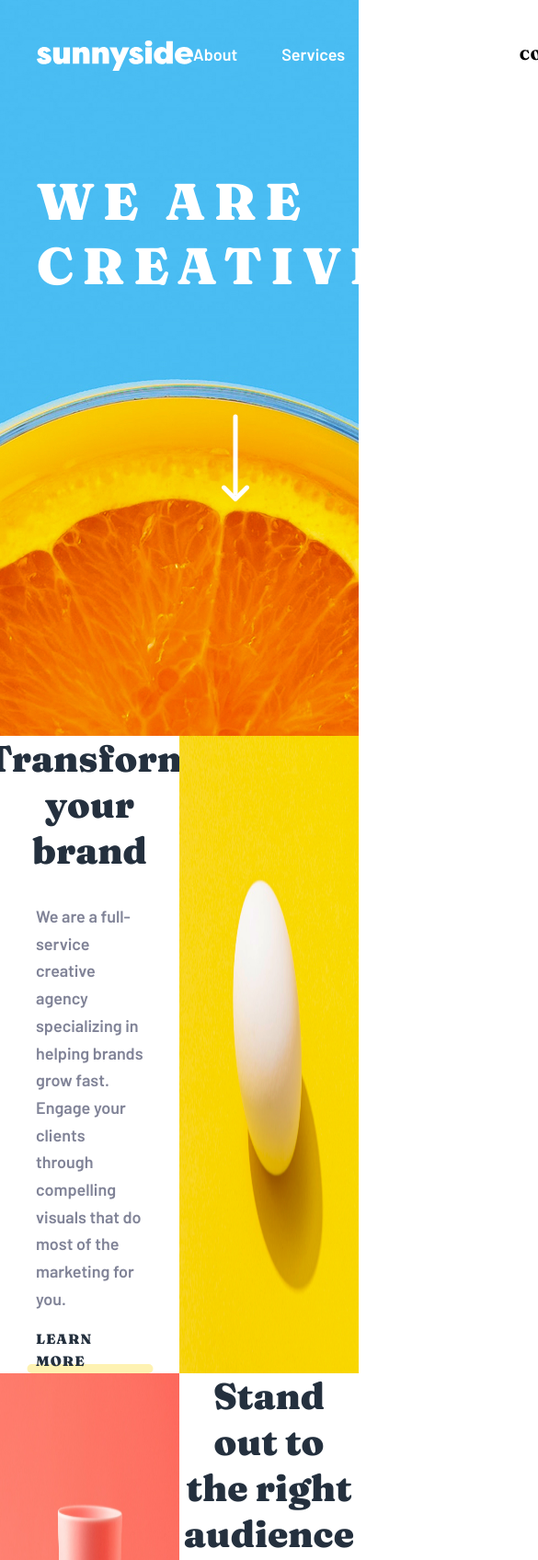
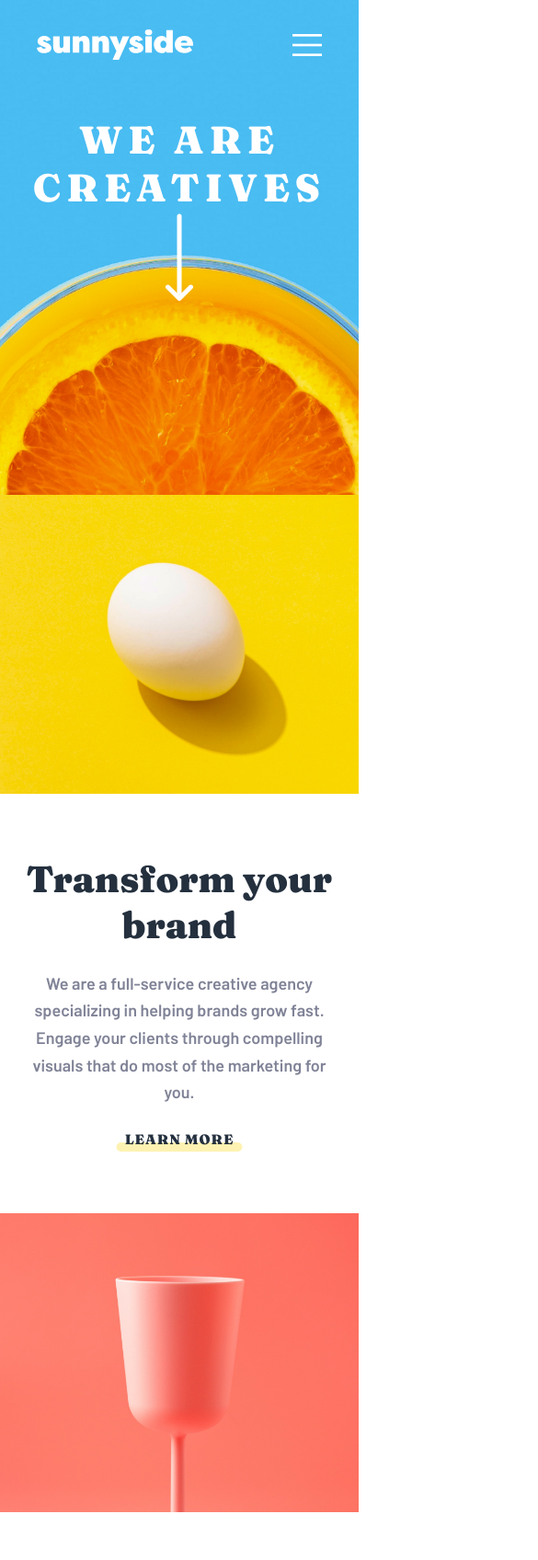
Before and after one commit to phil-cody/agency-landing-page, a plain HTML site: page index.html in a window 390 px wide. Shown: the top 1696 px of the page at 92% size, 585 px wide, since content can reach past the window. Drawn offline with Linux system fonts and the light colour scheme.

Commit message:
added tablet and mobile adaptive

```diff
--- a/index.html
+++ b/index.html
@@ -32,14 +32,19 @@
 						</ul>
 						<button class="header__cta">CONTACT</button>
 					</nav>
+					<button class="header__burger">
+						<svg width="32" height="24" viewBox="0 0 32 24" fill="none" xmlns="http://www.w3.org/2000/svg">
+							<rect width="32" height="2.66667" fill="white" />
+							<rect y="10.6666" width="32" height="2.66667" fill="white" />
+							<rect y="21.3334" width="32" height="2.66667" fill="white" />
+						</svg>
+					</button>
 				</div>
-				<div class="hero__content" id="about">
-					<h1 class="hero__title">WE ARE CREATIVES</h1>
-					<img class="hero__scroll-indicator" src="src/image/scroll-arrow.svg" alt="">
-				</div>
+				<h1 class="hero__title" id="about">WE ARE CREATIVES</h1>
+				<img class="hero__scroll-indicator" src="src/image/scroll-arrow.svg" alt="">
 			</div>
 			<section class="services" id="services">
-				<section class="transform services">
+				<section class="transform">
 					<div class="transform__content">
 						<h2 class="transform__title">Transform your brand</h2>
 						<p class="transform__text">We are a full-service creative agency specializing in helping brands grow fast.
@@ -49,7 +54,7 @@
 					</div>
 					<img src="src/image/services/transform-image.jpg" alt="" class="transform__image">
 				</section>
-				<section class="stand-out services">
+				<section class="stand-out">
 					<div class="stand-out__content">
 						<h2 class="stand-out__title">Stand out to the right audience</h2>
 						<p class="stand-out__text">Using a collaborative formula of designers, researchers, photographers,
--- a/src/scss/components/_hero.scss
+++ b/src/scss/components/_hero.scss
@@ -6,6 +6,7 @@
 	background-image: url("../image/backgrounds/hero-background.jpg");
 	@include i.bg-image;
 	padding: 32px 40px 0;
+	position: relative;
 
 	.header {
 		display: flex;
@@ -48,26 +49,61 @@
 				background-color: color-mix(in srgb, i.$white 50%, transparent 100%);
 			}
 		}
-	}
 
-	&__content {
-		width: fit-content;
-		height: fit-content;
-		display: flex;
-		flex-direction: column;
-		align-items: center;
-		gap: 96px;
-		margin: 96px auto;
+		&__burger {
+			border: none;
+			background-color: transparent;
+			cursor: pointer;
+			display: none;
+		}
 	}
 
 	&__title {
 		@include i.text-preset-1;
 		color: i.$white;
-		margin-bottom: i.$spacing-300;
+		text-align: center;
+		margin: 15% auto;
 	}
 
 	&__scroll-indicator {
 		width: 30px;
 		height: 108px;
+		margin: auto;
+		position: absolute;
+		left: 50%;
+		top: 52%;
+		transform: translate(-50%, -50%);
 	}
 }
+
+@media (max-width: 1440px) {
+	.hero {
+		.header {
+			&__nav {
+				display: none;
+			}
+
+			&__burger {
+				display: flex;
+			}
+		}
+
+		&__title {
+			margin: 72px auto;
+		}
+	}
+}
+
+@media (max-width: 768px) {
+	.hero {
+		height: 538px;
+
+		&__title {
+			@include i.text-preset-2;
+			position: absolute;
+			top: 10%;
+			left: 50%;
+			transform: translateX(-50%);
+		}
+	}
+}
--- a/src/scss/components/_image-grid.scss
+++ b/src/scss/components/_image-grid.scss
@@ -9,3 +9,10 @@
 		width: 100%;
 	}
 }
+
+@media (max-width: 1440px) {
+	.image-grid {
+		grid-template-columns: repeat(2, 2fr);
+		grid-template-rows: repeat(2, 2fr);
+	}
+}
--- a/src/scss/components/_stand-out.scss
+++ b/src/scss/components/_stand-out.scss
@@ -9,5 +9,5 @@
 }
 
 .stand-out__link:hover::after {
-			background: i.$red-400;
-		}
+	background: i.$red-400;
+}
--- a/src/scss/components/_testimonials.scss
+++ b/src/scss/components/_testimonials.scss
@@ -5,6 +5,7 @@
 	flex-direction: column;
 	gap: i.$spacing-1000;
 	margin: 162px auto;
+	max-width: 100%;
 	width: fit-content;
 
 	&__title {
@@ -47,3 +48,23 @@
 		color: i.$gray-400;
 	}
 }
+
+@media (max-width: 1440px) {
+	.testimonials {
+		&__items {
+			flex-direction: column;
+		}
+
+		&__item {
+			width: 600px;
+		}
+	}
+}
+
+@media (max-width: 768px) {
+	.testimonials {
+		&__item {
+			width: 350px;
+		}
+	}
+}
--- a/src/scss/components/_transform.scss
+++ b/src/scss/components/_transform.scss
@@ -5,5 +5,5 @@
 }
 
 .transform__link:hover::after {
-			background: i.$yellow-500;
-		}
+	background: i.$yellow-500;
+}
--- a/src/scss/layout/_projects.scss
+++ b/src/scss/layout/_projects.scss
@@ -6,15 +6,18 @@
 	.graphic-design,
 	.photography {
 		@include i.bg-image;
+		min-height: 600px;
 		width: 50%;
 		aspect-ratio: 720 / 600;
 		display: flex;
 		align-items: center;
 		flex-direction: column;
+		position: relative;
 
 		&__content {
+			position: relative;
 			width: 339px;
-			margin-top: 396px;
+			top: 66%;
 			text-align: center;
 		}
 
@@ -28,3 +31,14 @@
 		}
 	}
 }
+
+@media (max-width: 1440px) {
+	.projects {
+		flex-direction: column;
+
+		.graphic-design,
+		.photography {
+			width: 100%;
+		}
+	}
+}
--- a/src/scss/layout/_services.scss
+++ b/src/scss/layout/_services.scss
@@ -49,3 +49,53 @@
 		width: 50%;
 	}
 }
+
+@media (max-width: 1440px) {
+
+	.transform,
+	.stand-out {
+		flex-direction: column-reverse;
+
+		&__content {
+			width: 60%;
+			margin: 67.5px auto;
+			gap: 32px;
+		}
+
+		&__title {
+			margin-bottom: 0;
+		}
+
+		&__text {
+			margin-bottom: 0;
+			text-align: center;
+		}
+
+		&__link {
+			align-self: center;
+			position: relative;
+		}
+
+		&__image {
+			width: 100%;
+		}
+	}
+}
+
+@media (max-width: 768px) {
+
+	.transform,
+	.stand-out {
+
+		&__content {
+			width: 88%;
+			margin: 67.5px auto;
+			gap: 24px;
+		}
+
+		&__link {
+			align-self: center;
+			position: relative;
+		}
+	}
+}
--- a/src/scss/style.scss
+++ b/src/scss/style.scss
@@ -1,3 +1,8 @@
 @use 'index' as i;
 @use './components/index' as *;
 @use './layout/index' as *;
+
+
+body {
+	min-width: 375px;
+}
```
Also changed, not shown: src/css/style.css, 1 other file.
